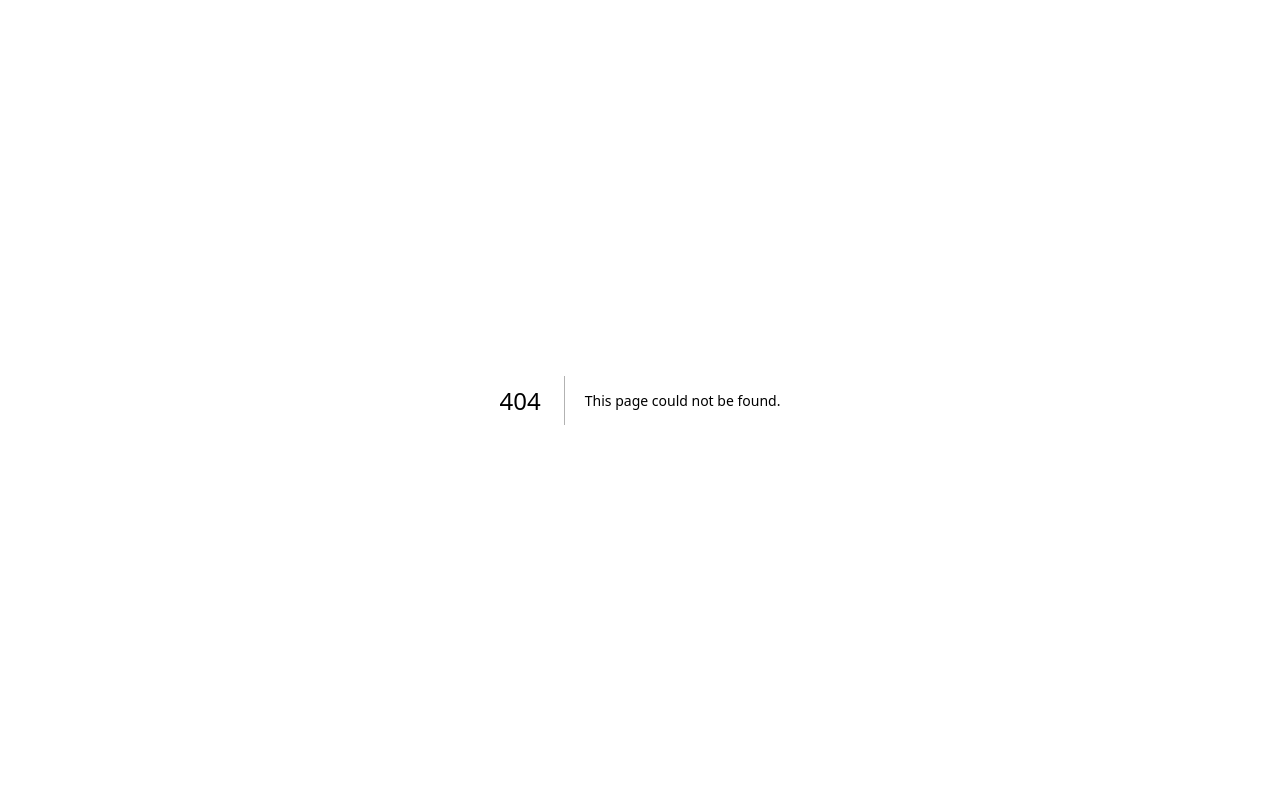
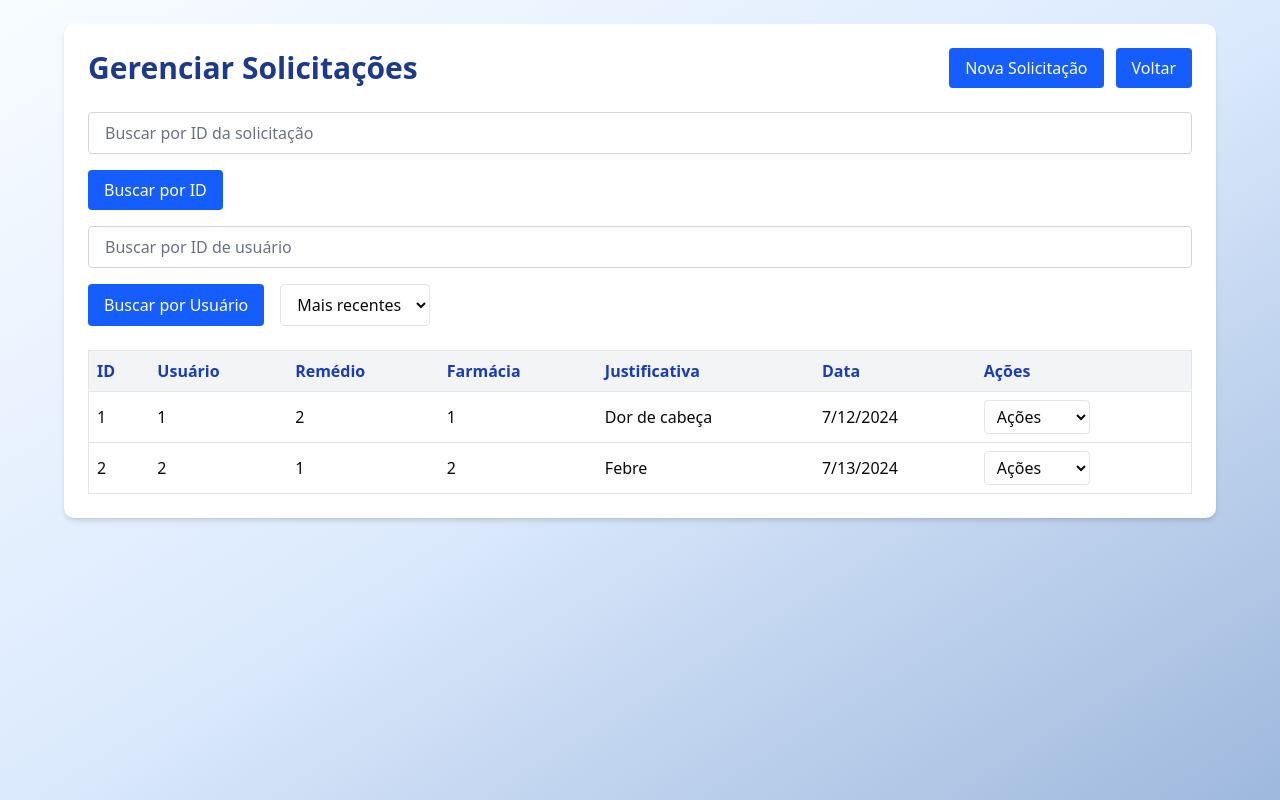
Before and after one commit to livialyrio/Frontend_WEBP2, a Next.js app: page /funcionario/gerenciarSolicitacoes in a window 1280 px wide. Before the commit this address had no page. Built offline with nearby package versions, Linux system fonts and the light colour scheme.

Commit message:
add gerenciar solicitacoes e config p rota certa na parte de funcionarios

```diff
--- /dev/null
+++ b/src/app/funcionario/gerenciarSolicitacoes/page.tsx
@@ -0,0 +1,206 @@
+'use client';
+
+import { useEffect, useState } from 'react';
+import { InputTexto } from '@/components/ui/InputText';
+import Modal from '@/components/Modal_Simples/Modal';
+import Button from '@/components/button/Button';
+import { useRouter } from 'next/navigation';
+
+interface Solicitacao {
+  id: number;
+  usuarioId: number;
+  remedioId: number;
+  farmaciaId: number;
+  justificativa: string;
+  dataCriacao: string;
+}
+
+export default function GerenciarSolicitacoes() {
+  const router = useRouter();
+  const [solicitacoes, setSolicitacoes] = useState<Solicitacao[]>([]);
+  const [modalAberto, setModalAberto] = useState(false);
+  const [modalEdicaoAberto, setModalEdicaoAberto] = useState(false);
+  const [filtroUsuarioId, setFiltroUsuarioId] = useState('');
+  const [filtroSolicitacaoId, setFiltroSolicitacaoId] = useState('');
+  const [ordenarPorData, setOrdenarPorData] = useState<'ASC' | 'DESC'>('DESC');
+  const [novaSolicitacao, setNovaSolicitacao] = useState<Partial<Solicitacao>>({});
+  const [editandoSolicitacao, setEditandoSolicitacao] = useState<Partial<Solicitacao>>({});
+
+  useEffect(() => {
+    setSolicitacoes([
+      {
+        id: 1,
+        usuarioId: 1,
+        remedioId: 2,
+        farmaciaId: 1,
+        justificativa: 'Dor de cabeça',
+        dataCriacao: '2024-07-12T10:00:00Z',
+      },
+      {
+        id: 2,
+        usuarioId: 2,
+        remedioId: 1,
+        farmaciaId: 2,
+        justificativa: 'Febre',
+        dataCriacao: '2024-07-13T09:00:00Z',
+      },
+    ]);
+  }, []);
+
+  function buscarPorUsuario() {
+    const resultado = solicitacoes.filter(
+      (s) => s.usuarioId === Number(filtroUsuarioId)
+    );
+    setSolicitacoes(resultado);
+  }
+
+  function buscarPorSolicitacaoId() {
+    const resultado = solicitacoes.filter(
+      (s) => s.id === Number(filtroSolicitacaoId)
+    );
+    setSolicitacoes(resultado);
+  }
+
+  function ordenarPorDataFunc() {
+    const ordenado = [...solicitacoes].sort((a, b) => {
+      return ordenarPorData === 'ASC'
+        ? new Date(a.dataCriacao).getTime() - new Date(b.dataCriacao).getTime()
+        : new Date(b.dataCriacao).getTime() - new Date(a.dataCriacao).getTime();
+    });
+    setSolicitacoes(ordenado);
+  }
+
+  function criarSolicitacao(e: React.FormEvent) {
+    e.preventDefault();
+    const nova: Solicitacao = {
+      id: solicitacoes.length + 1,
+      usuarioId: Number(novaSolicitacao.usuarioId),
+      remedioId: Number(novaSolicitacao.remedioId),
+      farmaciaId: Number(novaSolicitacao.farmaciaId),
+      justificativa: novaSolicitacao.justificativa || '',
+      dataCriacao: new Date().toISOString(),
+    };
+    setSolicitacoes([...solicitacoes, nova]);
+    setModalAberto(false);
+  }
+
+  function salvarEdicao(e: React.FormEvent) {
+    e.preventDefault();
+    setSolicitacoes((prev) =>
+      prev.map((s) =>
+        s.id === editandoSolicitacao.id
+          ? { ...s, ...editandoSolicitacao } as Solicitacao
+          : s
+      )
+    );
+    setModalEdicaoAberto(false);
+  }
+
+  function removerSolicitacao(id: number) {
+    setSolicitacoes(solicitacoes.filter((s) => s.id !== id));
+  }
+
+  return (
+    <main className="min-h-screen bg-gradient-to-br from-[#f8fcff] via-[#dceafd] to-[#9eb8dc] p-6">
+      <div className="max-w-6xl mx-auto bg-white p-6 rounded-lg shadow-md">
+        <div className="flex items-center justify-between mb-6">
+          <h1 className="text-3xl font-bold text-blue-900">Gerenciar Solicitações</h1>
+          <div className="flex gap-3">
+            <Button onClick={() => setModalAberto(true)}>Nova Solicitação</Button>
+            <Button onClick={() => router.push('/funcionario')}>Voltar</Button>
+          </div>
+        </div>
+
+        <div className="flex flex-wrap gap-4 mb-6">
+          <InputTexto
+            placeholder="Buscar por ID da solicitação"
+            value={filtroSolicitacaoId}
+            onChange={(e) => setFiltroSolicitacaoId(e.target.value)}
+          />
+          <Button onClick={buscarPorSolicitacaoId}>Buscar por ID</Button>
+
+          <InputTexto
+            placeholder="Buscar por ID de usuário"
+            value={filtroUsuarioId}
+            onChange={(e) => setFiltroUsuarioId(e.target.value)}
+          />
+          <Button onClick={buscarPorUsuario}>Buscar por Usuário</Button>
+
+          <select
+            className="border rounded px-3 py-2"
+            value={ordenarPorData}
+            onChange={(e) => {
+              setOrdenarPorData(e.target.value as 'ASC' | 'DESC');
+              ordenarPorDataFunc();
+            }}
+          >
+            <option value="DESC">Mais recentes</option>
+            <option value="ASC">Mais antigas</option>
+          </select>
+        </div>
+
+        <table className="w-full text-left bg-white border">
+          <thead className="bg-gray-100 text-blue-800">
+            <tr>
+              <th className="p-2">ID</th>
+              <th className="p-2">Usuário</th>
+              <th className="p-2">Remédio</th>
+              <th className="p-2">Farmácia</th>
+              <th className="p-2">Justificativa</th>
+              <th className="p-2">Data</th>
+              <th className="p-2">Ações</th>
+            </tr>
+          </thead>
+          <tbody>
+            {solicitacoes.map((s) => (
+              <tr key={s.id} className="border-t hover:bg-blue-50">
+                <td className="p-2">{s.id}</td>
+                <td className="p-2">{s.usuarioId}</td>
+                <td className="p-2">{s.remedioId}</td>
+                <td className="p-2">{s.farmaciaId}</td>
+                <td className="p-2">{s.justificativa}</td>
+                <td className="p-2">{new Date(s.dataCriacao).toLocaleDateString()}</td>
+                <td className="p-2">
+                  <select
+                    onChange={(e) => {
+                      const opcao = e.target.value;
+                      setEditandoSolicitacao(s);
+                      if (opcao === 'editar') setModalEdicaoAberto(true);
+                      else if (opcao === 'remover') removerSolicitacao(s.id);
+                    }}
+                    defaultValue=""
+                    className="border rounded px-2 py-1"
+                  >
+                    <option value="" disabled>Ações</option>
+                    <option value="editar">Editar</option>
+                    <option value="remover">Remover</option>
+                  </select>
+                </td>
+              </tr>
+            ))}
+          </tbody>
+        </table>
+
+        <Modal isOpen={modalAberto} onClose={() => setModalAberto(false)} title="Nova Solicitação">
+          <form onSubmit={criarSolicitacao} className="space-y-4">
+            <InputTexto placeholder="ID do usuário" onChange={(e) => setNovaSolicitacao({ ...novaSolicitacao, usuarioId: Number(e.target.value) })} />
+            <InputTexto placeholder="ID do remédio" onChange={(e) => setNovaSolicitacao({ ...novaSolicitacao, remedioId: Number(e.target.value) })} />
+            <InputTexto placeholder="ID da farmácia" onChange={(e) => setNovaSolicitacao({ ...novaSolicitacao, farmaciaId: Number(e.target.value) })} />
+            <InputTexto placeholder="Justificativa" onChange={(e) => setNovaSolicitacao({ ...novaSolicitacao, justificativa: e.target.value })} />
+            <Button type="submit">Salvar</Button>
+          </form>
+        </Modal>
+
+        <Modal isOpen={modalEdicaoAberto} onClose={() => setModalEdicaoAberto(false)} title="Editar Solicitação">
+          <form onSubmit={salvarEdicao} className="space-y-4">
+            <InputTexto placeholder="ID do usuário" value={editandoSolicitacao.usuarioId?.toString()} onChange={(e) => setEditandoSolicitacao({ ...editandoSolicitacao, usuarioId: Number(e.target.value) })} />
+            <InputTexto placeholder="ID do remédio" value={editandoSolicitacao.remedioId?.toString()} onChange={(e) => setEditandoSolicitacao({ ...editandoSolicitacao, remedioId: Number(e.target.value) })} />
+            <InputTexto placeholder="ID da farmácia" value={editandoSolicitacao.farmaciaId?.toString()} onChange={(e) => setEditandoSolicitacao({ ...editandoSolicitacao, farmaciaId: Number(e.target.value) })} />
+            <InputTexto placeholder="Justificativa" value={editandoSolicitacao.justificativa || ''} onChange={(e) => setEditandoSolicitacao({ ...editandoSolicitacao, justificativa: e.target.value })} />
+            <Button type="submit">Salvar Alterações</Button>
+          </form>
+        </Modal>
+      </div>
+    </main>
+  );
+}
--- a/src/app/funcionario/page.tsx
+++ b/src/app/funcionario/page.tsx
@@ -59,7 +59,7 @@ export default function Funcionario() {
         </div>
 
         <div className=" mt-8 grid grid-cols-1 sm:grid-cols-2 lg:grid-cols-3 gap-4">
-          <button
+           <button
             onClick={() => router.push('/funcionario/GerenciarRemedio')}
             className="cursor-pointer bg-blue-600 text-white py-2 px-4 rounded hover:bg-blue-700 transition"
           >
@@ -84,7 +84,7 @@ export default function Funcionario() {
             Gerenciar Usuários
           </button>
           <button
-            onClick={() => router.push('/solicitacoes')}
+            onClick={() => router.push('/funcionario/gerenciarSolicitacoes')}
             className="cursor-pointer bg-blue-600 text-white py-2 px-4 rounded hover:bg-blue-700 transition"
           >
             Gerenciar Solicitações
```
